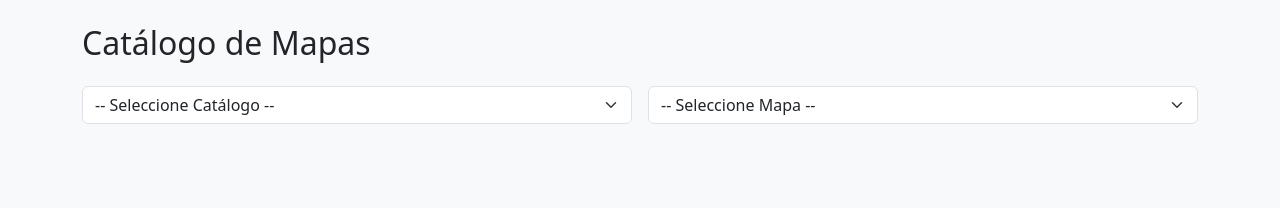
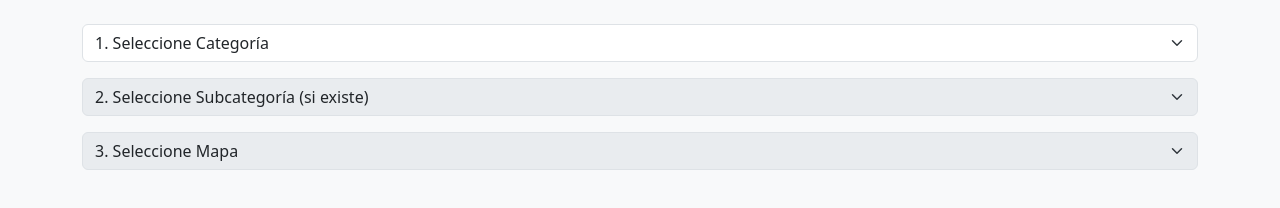
Before and after one commit to umayakuy/geodescarga, a plain HTML site: page index.html in a window 1280 px wide. Drawn offline with nearby package versions, Linux system fonts and the light colour scheme.

Commit message:
Update index.html

```diff
--- a/index.html
+++ b/index.html
@@ -2,82 +2,77 @@
 <html lang="es">
 <head>
     <meta charset="UTF-8">
-    <title>Explorador Geodatos</title>
+    <title>Explorador Rápido</title>
     <link href="https://cdn.jsdelivr.net/npm/bootstrap@5.3.0/dist/css/bootstrap.min.css" rel="stylesheet">
     <script src="https://cdnjs.cloudflare.com/ajax/libs/PapaParse/5.3.2/papaparse.min.js"></script>
 </head>
 <body class="bg-light">
     <div class="container mt-4">
-        <h2>Catálogo de Mapas</h2>
-        <div class="row g-3 mt-2">
-            <div class="col-md-6">
-                <select id="cat" class="form-select" onchange="procesarCSV()">
-                    <option value="">-- Seleccione Catálogo --</option>
-                    <option value="https://raw.githubusercontent.com/mauforonda/geodatos/master/archivar/paquetes.csv">IDE's de Bolivia</option>
-                    <option value="https://raw.githubusercontent.com/mauforonda/geodatos/master/archivar/geobolivia_2021/catalogo.csv">GeoBolivia v2021</option>
-                </select>
-            </div>
-            <div class="col-md-6">
-                <select id="subcat" class="form-select" onchange="mostrarDetalle()">
-                    <option value="">-- Seleccione Mapa --</option>
-                </select>
-            </div>
-        </div>
+        <select id="cat" class="form-select mb-3" onchange="cargarCatalogo()">
+            <option value="">1. Seleccione Categoría</option>
+            <option value="https://raw.githubusercontent.com/mauforonda/geodatos/master/archivar/paquetes.csv">IDE's de Bolivia</option>
+            <option value="https://raw.githubusercontent.com/mauforonda/geodatos/master/archivar/geobolivia_2021/catalogo.csv">GeoBolivia v2021</option>
+        </select>
 
-        <div id="resultado" class="card mt-4 p-3 shadow-sm" style="display:none;">
-            <h4 id="tituloMapa"></h4>
-            <div class="row">
-                <div class="col-md-4">
-                    <img id="imgCover" src="" class="img-fluid border" alt="Cover">
-                </div>
-                <div class="col-md-8 d-flex align-items-center">
-                    <a id="btnDescarga" href="#" class="btn btn-success btn-lg" target="_blank">Descargar Archivo</a>
-                </div>
-            </div>
+        <select id="subcat" class="form-select mb-3" onchange="filtrarMapas()" disabled>
+            <option value="">2. Seleccione Subcategoría (si existe)</option>
+        </select>
+
+        <select id="mapa" class="form-select mb-3" onchange="mostrarMapa()" disabled>
+            <option value="">3. Seleccione Mapa</option>
+        </select>
+
+        <div id="resultado" class="card p-3 shadow-sm" style="display:none;">
+            <h4 id="mapTitle"></h4>
+            <img id="coverImg" src="" class="img-fluid border my-2" style="max-width:300px;">
+            <br>
+            <a id="downloadBtn" href="#" class="btn btn-primary" target="_blank">Descargar</a>
         </div>
     </div>
 
     <script>
-        let datosCSV = [];
+        let datosGlobales = [];
 
-        async function procesarCSV() {
+        async function cargarCatalogo() {
             const url = document.getElementById('cat').value;
-            const selectSub = document.getElementById('subcat');
-
-            // Limpieza
-            selectSub.innerHTML = '<option value="">-- Seleccione Mapa --</option>';
-            document.getElementById('resultado').style.display = 'none';
             if(!url) return;
 
+            // Descarga una sola vez y almacena en memoria
             const res = await fetch(url);
-            const texto = await res.text();
-            const config = Papa.parse(texto, { header: true, skipEmptyLines: true });
-            datosCSV = config.data;
+            const text = await res.text();
+            datosGlobales = Papa.parse(text, { header: true }).data;
 
-            // Detección automática de columnas
-            const keys = Object.keys(datosCSV[0]);
-            const colNombre = keys.find(k => /nombre|title|titulo/i.test(k)) || keys[0];
+            // Habilitar subcategoría (suponiendo que hay una columna 'categoria')
+            const sub = document.getElementById('subcat');
+            sub.disabled = false;
+            sub.innerHTML = '<option value="">Todas</option>';
 
-            datosCSV.forEach((fila, index) => {
-                const nombre = fila[colNombre] || "Sin nombre";
-                selectSub.innerHTML += `<option value="${index}">${nombre}</option>`;
+            const cats = [...new Set(datosGlobales.map(d => d.categoria || d.grupo || "General"))];
+            cats.forEach(c => sub.innerHTML += `<option value="${c}">${c}</option>`);
+        }
+
+        function filtrarMapas() {
+            const catSel = document.getElementById('subcat').value;
+            const mapaSel = document.getElementById('mapa');
+            mapaSel.disabled = false;
+            mapaSel.innerHTML = '<option value="">Seleccione mapa...</option>';
+
+            const filtrados = catSel === "" ? datosGlobales :
+                              datosGlobales.filter(d => (d.categoria || d.grupo || "General") === catSel);
+
+            filtrados.forEach((m, i) => {
+                mapaSel.innerHTML += `<option value="${i}">${m.nombre || m.title}</option>`;
             });
         }
 
-        function mostrarDetalle() {
-            const idx = document.getElementById('subcat').value;
+        function mostrarMapa() {
+            const idx = document.getElementById('mapa').value;
             if(idx === "") return;
 
-            const fila = datosCSV[idx];
-            const keys = Object.keys(fila);
-
-            // Búsqueda inteligente de identificador y archivo
-            const id = fila.id || fila.identificador || fila.ID || fila[keys[0]];
-            const archivo = fila.archivo || fila.filename || keys[keys.length-1];
-
-            document.getElementById('tituloMapa').innerText = fila[keys.find(k => /nombre|title|titulo/i.test(k))];
-            document.getElementById('imgCover').src = `https://archive.org/download/${id}/cover.png`;
-            document.getElementById('btnDescarga').href = `https://archive.org/download/${id}/${archivo}`;
+            const item = datosGlobales[idx];
+            document.getElementById('mapTitle').innerText = item.nombre || item.title;
+            document.getElementById('coverImg').src = `https://archive.org/download/${item.id}/cover.png`;
+            document.getElementById('downloadBtn').href = `https://archive.org/download/${item.id}/${item.archivo || item.id + '.geojson'}`;
             document.getElementById('resultado').style.display = 'block';
         }
     </script>
```
